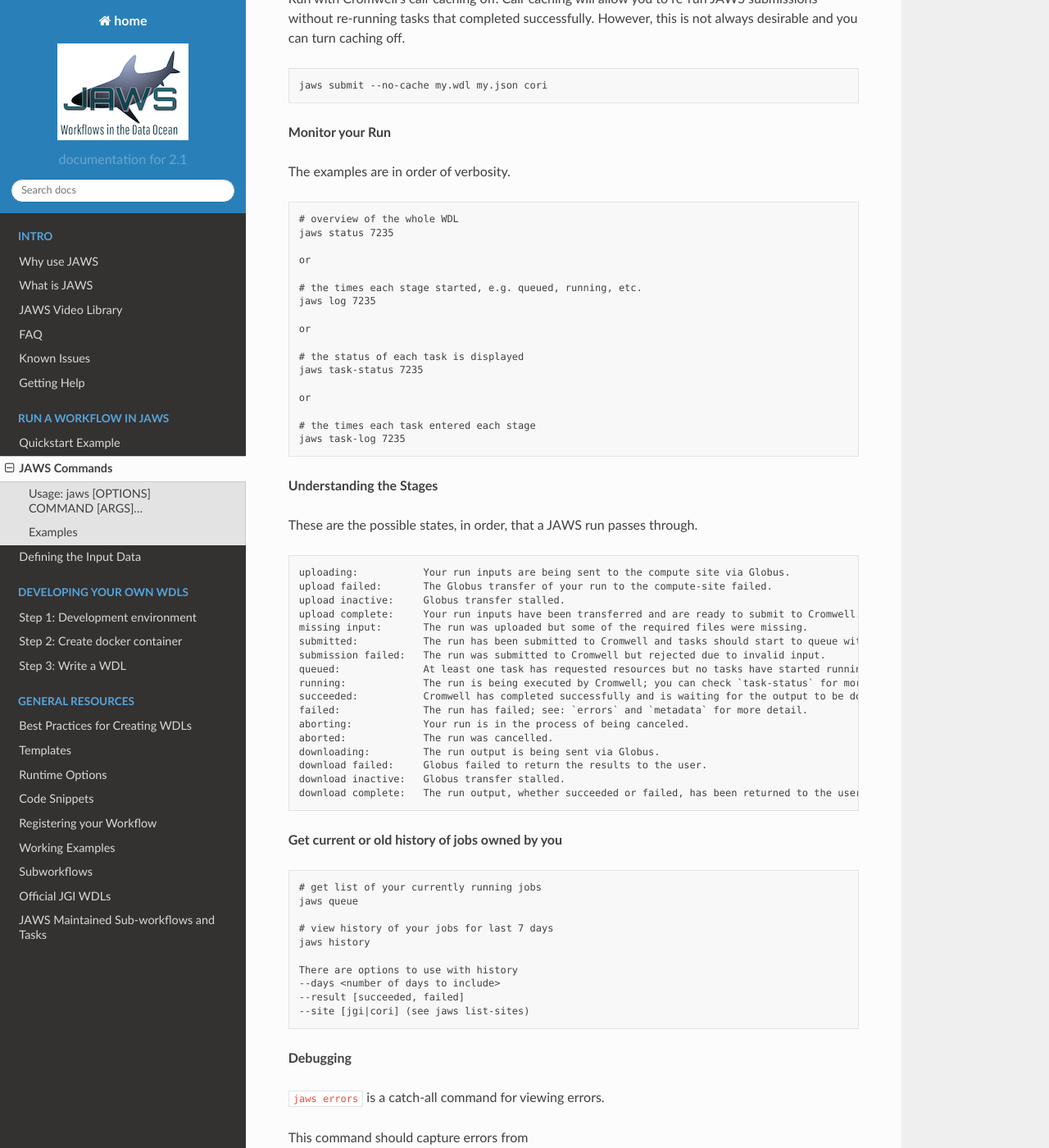
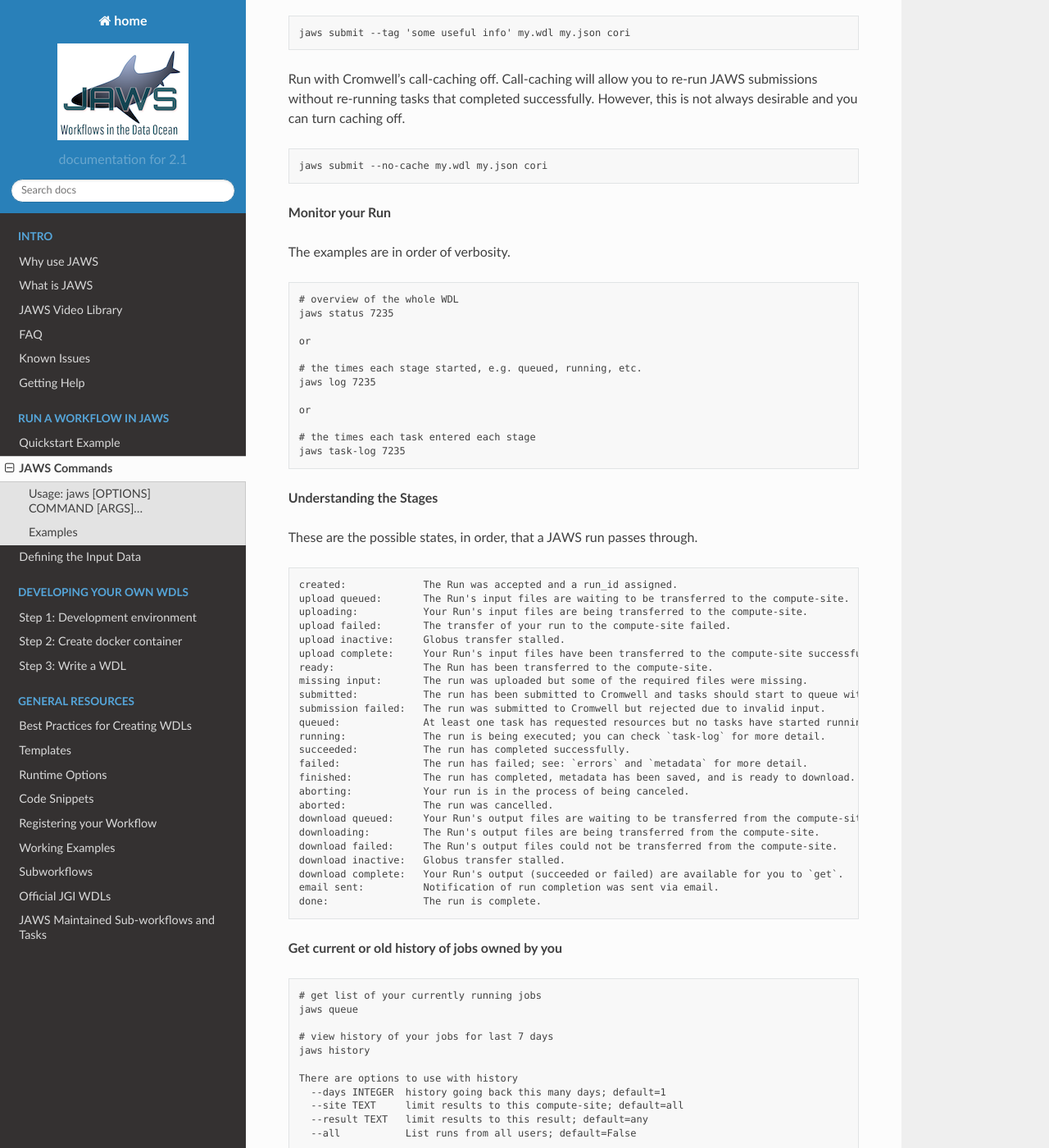
Before and after one commit to JGI-Bioinformatics/jaws, a Sphinx documentation site: the page built from docs/sphinx/source/Tutorials/jaws_usage.rst, in a window 1280 px wide and 1400 px high, scrolled down 2250 px. Shown: the whole window at 82% size. Built offline with Sphinx 7.4.7 and the Read the Docs theme 2.0.0, drawn with Linux system fonts in a browser that asks for light colours; some of the changed text lies outside the part shown.

Commit message:
jaws commands

```diff
--- a/docs/sphinx/source/Tutorials/jaws_usage.rst
+++ b/docs/sphinx/source/Tutorials/jaws_usage.rst
@@ -37,34 +39,35 @@
     * history      Print a list of the user's past runs.
       info         JAWS version and info.
       inputs       Generate inputs template (JSON) from workflow (WDL) file.
-      list-sites   List available compute Sites
+      list-sites   List available compute Sites.
     * log          View the log of Run state transitions for the workflow as a...
       metadata     Print detailed metadata for a run, generated by cromwell.
-      queue        List of user's current runs
+      outfiles     Print list of a run's output files.
+      outputs      Print outputs for a run, generated by cromwell.
+    * queue        List of user's current runs.
     * status       Print the current status of a run.
     * submit       Submit a run for execution at a JAWS-Site.
-    * task-log     Get log of each Task's state transitions.
+    * task-log     Get Task logs and current status.
       task-summary Get summary info on each Task.
       validate     Validate a WDL using Cromwell's WOMTool.
 
 The commands with an asterik have additional options. Expand the below commands to see them.
 
-
 .. raw:: html
 
     <details>
-    <summary style="color: #448ecf";>get</summary>
+    <summary style=color: #448ecf;>get</summary>
 
 .. code-block:: text
 
     Usage: jaws get [OPTIONS] RUN_ID DEST
 
-    Copy the output of a run to the specified folder.
+      Copy the output of a run to the specified folder.
 
     Options:
-    --complete  Get complete cromwell output
-    --quiet     Don't print copy progress bar
-    -h, --help  Show this message and exit.
+      --complete  Get complete cromwell output.
+      --quiet     Don't print copy progress bar.
+      -h, --help  Show this message and exit.
 
 .. raw:: html
 
@@ -73,91 +76,38 @@
 .. raw:: html
 
     <details>
-    <summary style="color: #448ecf";>history</summary>
+    <summary style=color: #448ecf;>history</summary>
 
 .. code-block:: text
 
     Usage: jaws history [OPTIONS]
 
-    Print a list of the user's past runs.
+      Print a list of the user's past runs.
 
     Options:
-    --days INTEGER  history going back this many days; default=1
-    --site TEXT     limit results to this compute-site; default=all
-    --result TEXT   limit results to this result; default=any
-    -h, --help      Show this message and exit.
+      --days INTEGER  history going back this many days; default=1.
+      --site TEXT     limit results to this compute-site; default=all.
+      --result TEXT   limit results to this result; default=any.
+      --all           List runs from all users; default=False.
+      -h, --help      Show this message and exit.
+
 
 .. raw:: html
 
     </details>
 
     <details>
-    <summary style="color: #448ecf";>log</summary>
+    <summary style=color: #448ecf;>log</summary>
 
 .. code-block:: text
 
     Usage: jaws log [OPTIONS] RUN_ID
 
-    View the log of Run state transitions for the workflow as a whole.
+      View the log of Run state transitions for the workflow as a whole.
 
     Options:
-    --fmt TEXT  the desired output format: [text|json|tab]
-    -h, --help  Show this message and exit.
-
-.. raw:: html
-
-    </details>
-
-    <details>
-    <summary style="color: #448ecf";>status</summary>
-
-.. code-block:: text
-
-    Usage: jaws status [OPTIONS] RUN_ID
-
-    Print the current status of a run.
-
-    Options:
-    --verbose   Return all fields
-    -h, --help  Show this message and exit.
-
-.. raw:: html
-
-    </details>
-
-    <details>
-    <summary style="color: #448ecf";>submit</summary>
-
-.. code-block:: text
-
-    Usage: jaws submit [OPTIONS] WDL_FILE JSON_FILE SITE
-
-    Submit a run for execution at a JAWS-Site. Available sites can be found by
-    running 'jaws run list-sites'.
-
-    Options:
-    --tag TEXT      identifier for the run
-    --no-cache      Disable call-caching for this run
-    --webhook TEXT  If provided, JAWS will POST to this URL when Run completes.
-    --quiet         Don't print copy progress bar
-    -h, --help      Show this message and exit.
-
-.. raw:: html
-
-    </details>
-
-    <details>
-    <summary style="color: #448ecf";>task-log</summary>
-
-.. code-block:: text
-
-    Usage: jaws task-log [OPTIONS] RUN_ID
-
-    Get log of each Task's state transitions.
-
-    Options:
-    --fmt TEXT  the desired output format: [text|json]
-    -h, --help  Show this message and exit.
+      --fmt TEXT  the desired output format: [text|json|tab].
+      -h, --help  Show this message and exit.
 
 .. raw:: html
 
@@ -166,17 +116,18 @@
 .. raw:: html
 
     <details>
-    <summary style="color: #448ecf";>task-status</summary>
+    <summary style=color: #448ecf;>queue</summary>
 
 .. code-block:: text
 
-    Usage: jaws task-status [OPTIONS] RUN_ID
+    Usage: jaws queue [OPTIONS]
 
-    Show the current status of each Task.
+      List of user's current runs
 
     Options:
-    --fmt TEXT  the desired output format: [text|json]
-    -h, --help  Show this message and exit.
+      --site TEXT  limit results to this compute-site; default=all
+      --all        List runs from all users; default=False
+      -h, --help   Show this message and exit.
 
 .. raw:: html
 
@@ -184,22 +135,65 @@
 
 .. raw:: html
 
+    </details>
+
     <details>
-    <summary style="color: #448ecf";>task-summary</summary>
+    <summary style=color: #448ecf;>status</summary>
 
 .. code-block:: text
 
-    Usage: jaws task-summary [OPTIONS] RUN_ID
+    Usage: jaws status [OPTIONS] RUN_ID
 
-    Get summary of each Task's state durations.
+      Print the current status of a run.
 
     Options:
-    --fmt TEXT  the desired output format: [text|json]
-    -h, --help  Show this message and exit.
+      --verbose   Return all fields.
+      -h, --help  Show this message and exit.
 
 .. raw:: html
 
     </details>
+
+    <details>
+    <summary style=color: #448ecf;>submit</summary>
+
+.. code-block:: text
+
+    Usage: jaws submit [OPTIONS] WDL_FILE JSON_FILE SITE
+
+      Submit a run for execution at a JAWS-Site. Available sites can be found by
+      running 'jaws run list-sites'.
+
+    Options:
+      --tag TEXT      identifier for the run
+      --no-cache      Disable call-caching for this run
+      --quiet         Don't print copy progress bar
+      --sub TEXT      Subworkflows zip (optional; by default, auto-generate)
+      --webhook TEXT  If provided, JAWS will POST to this URL when Run completes.
+      -h, --help      Show this message and exit.
+'
+
+.. raw:: html
+
+    </details>
+
+    <details>
+    <summary style=color: #448ecf;>task-log</summary>
+
+.. code-block:: text
+
+    Usage: jaws task-log [OPTIONS] RUN_ID
+
+      Get Task logs and current status.
+
+    Options:
+      --fmt TEXT  the desired output format: [text|json]
+      -h, --help  Show this message and exit.
+
+.. raw:: html
+
+    </details>
+
 
 Examples
 --------
@@ -211,19 +205,23 @@
     jaws health
 
     {
-    "CORI-Cromwell": "UP",
-    "CORI-RMQ": "UP",
-    "CORI-Site": "UP",
-    "JAWS-Central": "UP",
-    "JGI-Cromwell": "UP",
-    "JGI-RMQ": "UP",
-    "JGI-Site": "UP",
-    "TAHOMA-Cromwell": "UP",
-    "TAHOMA-RMQ": "UP",
-    "TAHOMA-Site": "UP"
+    ASSEMBLY-Cromwell: UP,
+    ASSEMBLY-RMQ: UP,
+    ASSEMBLY-Site: UP,
+    AWS-Cromwell: UP,
+    AWS-RMQ: UP,
+    AWS-Site: UP,
+    CORI-Cromwell: UP,
+    CORI-RMQ: UP,
+    CORI-Site: UP,
+    JAWS-Central: UP,
+    JGI-Cromwell: UP,
+    JGI-RMQ: UP,
+    JGI-Site: UP,
+    TAHOMA-Cromwell: UP,
+    TAHOMA-RMQ: UP,
+    TAHOMA-Site: UP
     }
-
-
 
 
 **To run a wdl**
@@ -235,7 +233,7 @@
 .. code-block:: text
 
     {
-      "fq_count.fastq_file": "File"
+      fq_count.fastq_file: File
     }
 
 To submit a run
@@ -246,11 +244,8 @@
 
   # output looks like
   {
-    "max_ram_gb": 10,
-    "run_id": 7235,
-    "site_id": "CORI",
-    "status": "uploading",
-    "tag": ""
+    max_ram_gb: 10,
+    run_id: 7235,
   }
 
 Include a tag for your run to help keep track of things. :bash:`jaws status` will display the tag.
@@ -282,11 +277,6 @@
 
   or
 
-  # the status of each task is displayed
-  jaws task-status 7235
-
-  or
-
   # the times each task entered each stage
   jaws task-log 7235
 
@@ -297,25 +287,30 @@
 
 .. code-block:: text
 
-   uploading:           Your run inputs are being sent to the compute site via Globus.
-   upload failed:       The Globus transfer of your run to the compute-site failed.
-   upload inactive:     Globus transfer stalled.
-   upload complete:     Your run inputs have been transferred and are ready to submit to Cromwell.
-   missing input:       The run was uploaded but some of the required files were missing.
-   submitted:           The run has been submitted to Cromwell and tasks should start to queue within moments.
-   submission failed:   The run was submitted to Cromwell but rejected due to invalid input.
-   queued:              At least one task has requested resources but no tasks have started running yet.
-   running:             The run is being executed by Cromwell; you can check `task-status` for more detail.
-   succeeded:           Cromwell has completed successfully and is waiting for the output to be downloaded.
-   failed:              The run has failed; see: `errors` and `metadata` for more detail.
-   aborting:            Your run is in the process of being canceled.
-   aborted:             The run was cancelled.
-   downloading:         The run output is being sent via Globus.
-   download failed:     Globus failed to return the results to the user.
-   download inactive:   Globus transfer stalled.
-   download complete:   The run output, whether succeeded or failed, has been returned to the user.
-
-
+    created:             The Run was accepted and a run_id assigned.
+    upload queued:       The Run's input files are waiting to be transferred to the compute-site.
+    uploading:           Your Run's input files are being transferred to the compute-site.
+    upload failed:       The transfer of your run to the compute-site failed.
+    upload inactive:     Globus transfer stalled.
+    upload complete:     Your Run's input files have been transferred to the compute-site successfully.
+    ready:               The Run has been transferred to the compute-site.
+    missing input:       The run was uploaded but some of the required files were missing.
+    submitted:           The run has been submitted to Cromwell and tasks should start to queue within moments,
+    submission failed:   The run was submitted to Cromwell but rejected due to invalid input.
+    queued:              At least one task has requested resources but no tasks have started running yet.
+    running:             The run is being executed; you can check `task-log` for more detail.
+    succeeded:           The run has completed successfully.
+    failed:              The run has failed; see: `errors` and `metadata` for more detail.
+    finished:            The run has completed, metadata has been saved, and is ready to download.
+    aborting:            Your run is in the process of being canceled.
+    aborted:             The run was cancelled.
+    download queued:     Your Run's output files are waiting to be transferred from the compute-site.
+    downloading:         The Run's output files are being transferred from the compute-site.
+    download failed:     The Run's output files could not be transferred from the compute-site.
+    download inactive:   Globus transfer stalled.
+    download complete:   Your Run's output (succeeded or failed) are available for you to `get`.
+    email sent:          Notification of run completion was sent via email.
+    done:                The run is complete.
 
 **Get current or old history of jobs owned by you**
 
@@ -328,10 +323,10 @@
    jaws history
 
    There are options to use with history
-   --days <number of days to include>
-   --result [succeeded, failed]
-   --site [jgi|cori] (see jaws list-sites)
-
+     --days INTEGER  history going back this many days; default=1
+     --site TEXT     limit results to this compute-site; default=all
+     --result TEXT   limit results to this result; default=any
+     --all           List runs from all users; default=False
 
 **Debugging**
 
@@ -364,7 +359,7 @@
 
 **Getting your output**
 
-The preferable way to get your results is by using the "get" command.  The benifits of this method is that you can opt to not copy many of the temp files but only copy the files that you've listed in the :bash:`outputs` section in the main section of the WDL. If you want everything in the :bash:`execution` directory, then use the --complete flag.  Remember, if you don't get your files, they will be subject to the scheduled purge of the staging directory.
+The preferable way to get your results is by using the get command.  The benifits of this method is that you can opt to not copy many of the temp files but only copy the files that you've listed in the :bash:`outputs` section in the main section of the WDL. If you want everything in the :bash:`execution` directory, then use the --complete flag.  Remember, if you don't get your files, they will be subject to the scheduled purge of the staging directory.
 
 Note that the :bash:`--complete` flag will also give you your original main.wdl, the inputs.json, and a zip file of any sub-wdls you may of had.
 
```
Also changed, not shown: other parts of docs/sphinx/source/Tutorials/jaws_usage.rst (+5 -3 lines).
